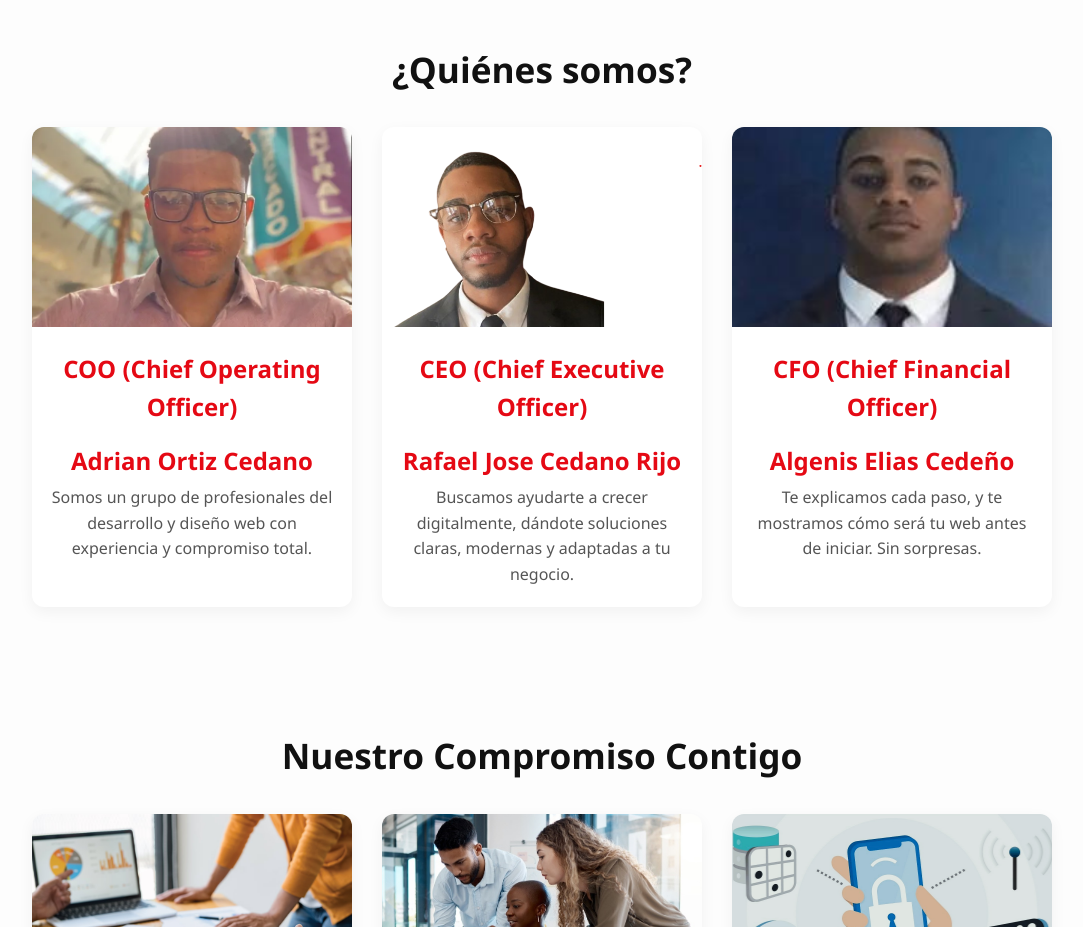
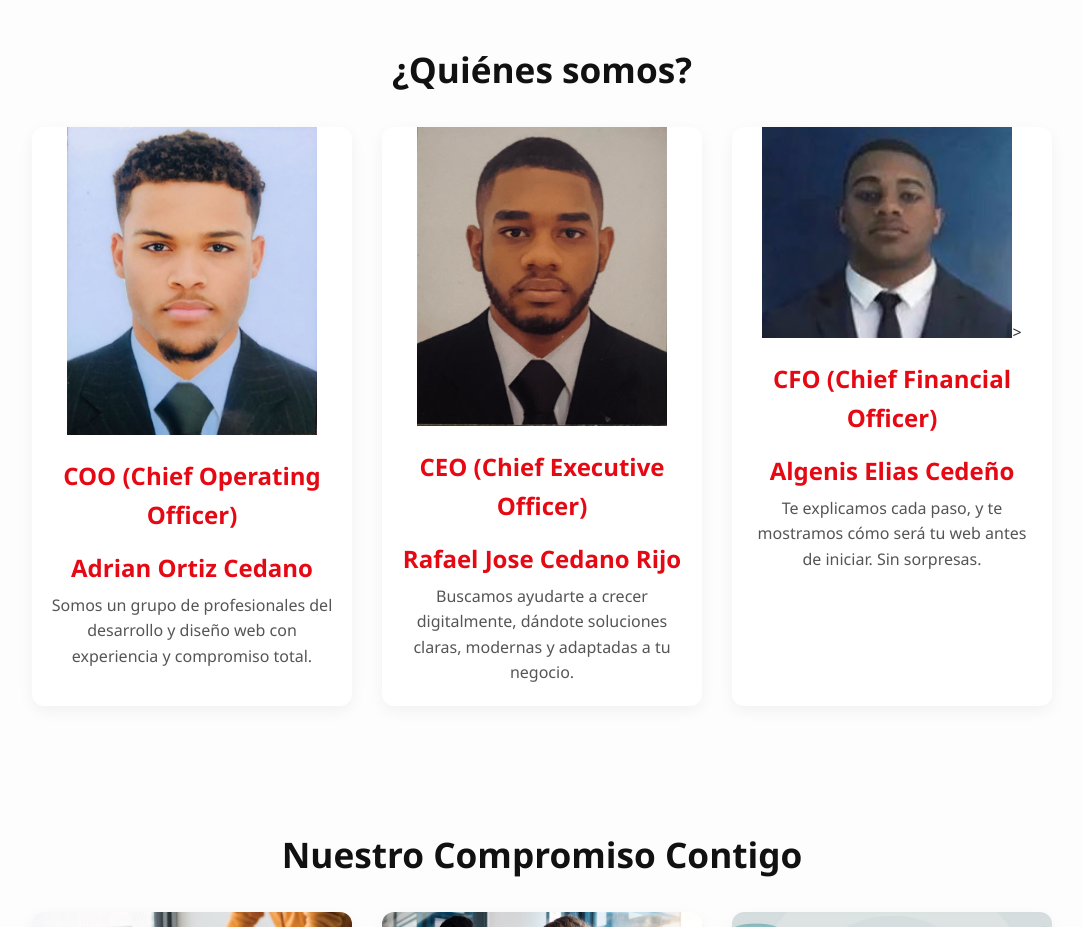
Before and after one commit to RafaelJCR/empresa_software, a plain HTML site: page Informacion.html in a window 1280 px wide. Shown: the part 820-1747 px from the top of the page, without its empty margins (98-1181 px from the left). Drawn offline with nearby package versions, Linux system fonts and the light colour scheme.

Commit message:
fotos personales aregladas

```diff
--- a/Informacion.html
+++ b/Informacion.html
@@ -221,7 +221,9 @@
     <h2>¿Quiénes somos?</h2>
     <div class="grid">
       <div class="card">
-        <img src="assets/images/image (3).webp" alt="Equipo profesional">
+        <img src="assets/images/adrian .jpg" alt="Equipo profesional" style="width: 250px; height: auto;">
+
+
         <h3>
             COO (Chief Operating Officer)</h3>
             <h3>
@@ -229,13 +231,14 @@
         <p>Somos un grupo de profesionales del desarrollo y diseño web con experiencia y compromiso total.</p>
       </div>
       <div class="card">
-        <img src="readme-images/image__6_-removebg-preview.png" alt="Visión clara">
+        <img src="assets/images/rafael.jpg"  alt="Visión clara"style="width: 250px; height: auto;">
+
         <h3>CEO (Chief Executive Officer)</h3>
         <h3>Rafael Jose Cedano Rijo</h3>
         <p>Buscamos ayudarte a crecer digitalmente, dándote soluciones claras, modernas y adaptadas a tu negocio.</p>
       </div>
       <div class="card">
-        <img src="assets/images/Imagen de WhatsApp 2025-04-11 a las 18.18.31_715b39cc.jpg" alt="Confianza">
+        <img src="assets/images/Imagen de WhatsApp 2025-04-11 a las 18.18.31_715b39cc.jpg" alt="Confianza" style="width: 250px; height: auto;">>
         <h3>
             CFO (Chief Financial Officer)</h3>
             <h3>
--- a/assets/css/style.css
+++ b/assets/css/style.css
@@ -2072,3 +2072,10 @@ body, html {
       text-align: center;
     }
   }
+
+  .card img {
+    width: 100%;
+    height: auto;
+    object-fit: contain;
+    display: block;
+  }
```
Also changed, not shown: assets/images/adrian .jpg (added), assets/images/rafael.jpg (added).
